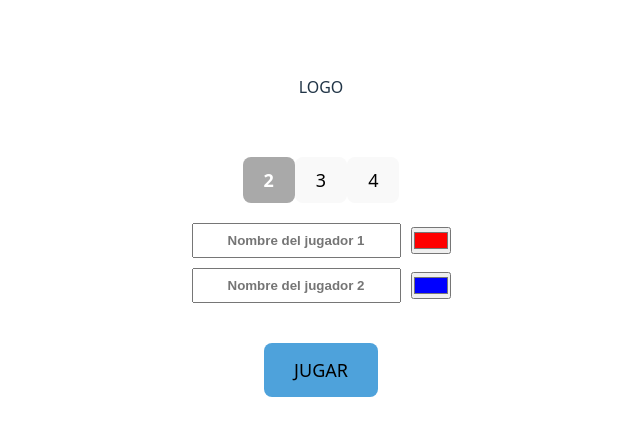
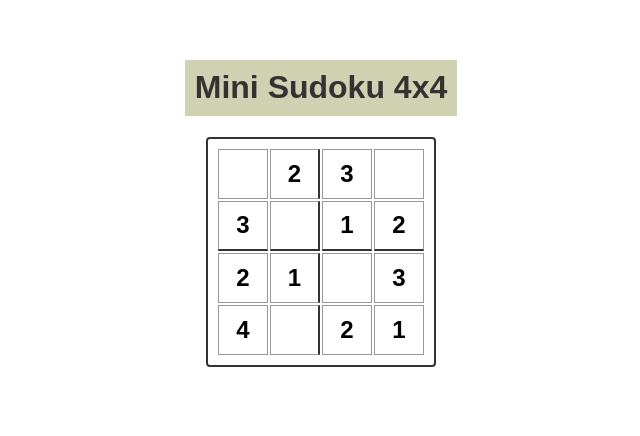
Before and after one commit to GuilleSanzNieto/ProyectoInterfacesMonoply, a React (Vite) app: page / in a window 1280 px wide. Shown: the part 186-622 px from the top of the page, without its empty margins (319-959 px from the left). Built offline with nearby package versions, Linux system fonts and the light colour scheme.

Commit message:
minijuego Sudoku

```diff
--- /dev/null
+++ b/src/juegos/Sudoku.jsx
@@ -0,0 +1,147 @@
+import React, { useState, useEffect } from 'react';
+import './styles/Sudoku.css';
+
+// Define algunos puzzles 4x4 (0 representa celda vacía)
+const puzzles = [
+  // Puzzle 1
+  [
+    [0, 2, 3, 0],  // Fila 1: faltan {1,4}
+    [3, 0, 1, 2],  // Fila 2: falta {4} en la columna 2
+    [2, 1, 0, 3],  // Fila 3: falta {4} en la columna 3
+    [4, 0, 2, 1]   // Fila 4: falta {3} en la columna 2
+  ],
+  // Puzzle 2
+  [
+    [1, 0, 0, 4],  // Fila 1: faltan {2,3} en columna 2 y 3
+    [0, 4, 1, 0],  // Fila 2: faltan {2,3} en columna 1 y 4
+    [2, 0, 4, 3],  // Fila 3: falta {1} en columna 2
+    [0, 3, 2, 1]   // Fila 4: falta {4} en columna 1
+  ],
+  // Puzzle 3
+  [
+    [1, 2, 0, 4],  // Fila 1: falta {3} en columna 3
+    [0, 4, 1, 2],  // Fila 2: falta {3} en columna 1
+    [2, 1, 4, 0],  // Fila 3: falta {3} en columna 4
+    [4, 3, 0, 1]   // Fila 4: falta {2} en columna 3
+  ]
+];
+
+// Función para seleccionar aleatoriamente un puzzle
+const getRandomPuzzle = () => {
+  const randomIndex = Math.floor(Math.random() * puzzles.length);
+  return puzzles[randomIndex];
+};
+
+// Función auxiliar para validar que un grupo contenga exactamente 1,2,3,4
+const isValidGroup = (nums) => {
+  const sorted = [...nums].sort();
+  return sorted.join('') === '1234';
+};
+
+// Función para validar si el sudoku está resuelto
+const isSudokuSolved = (board) => {
+  // Comprobar filas
+  for (let row of board) {
+    if (!isValidGroup(row)) return false;
+  }
+  // Comprobar columnas
+  for (let j = 0; j < 4; j++) {
+    const col = board.map(row => row[j]);
+    if (!isValidGroup(col)) return false;
+  }
+  // Comprobar cada bloque 2x2
+  const boxes = [[0,0],[0,2],[2,0],[2,2]];
+  for (let [r, c] of boxes) {
+    const box = [
+      board[r][c],
+      board[r][c+1],
+      board[r+1][c],
+      board[r+1][c+1]
+    ];
+    if (!isValidGroup(box)) return false;
+  }
+  return true;
+};
+
+const Sudoku = () => {
+  // Inicializa el tablero con un puzzle aleatorio
+  const [board, setBoard] = useState(getRandomPuzzle());
+  const [hasWon, setHasWon] = useState(false);
+
+  // Array de colores para el confetti
+  const colors = ["#f94144", "#f3722c", "#f8961e", "#f9c74f", "#90be6d", "#43aa8b", "#577590"];
+
+  // Actualiza el valor de una celda
+  const handleChange = (rowIndex, colIndex, value) => {
+    const newBoard = board.map((row, i) =>
+      row.map((cell, j) => {
+        if (i === rowIndex && j === colIndex) {
+          const num = parseInt(value, 10);
+          return isNaN(num) ? 0 : num;
+        }
+        return cell;
+      })
+    );
+    setBoard(newBoard);
+  };
+
+  // Comprueba si se ha resuelto el sudoku cada vez que cambia board
+  useEffect(() => {
+    if (isSudokuSolved(board)) {
+      setHasWon(true);
+    } else {
+      setHasWon(false);
+    }
+  }, [board]);
+
+  return (
+    <div className="sudoku">
+      <h1>Mini Sudoku 4x4</h1>
+      <div className="board">
+        {board.map((row, rowIndex) => (
+          <div key={rowIndex} className="sudoku-row">
+            {row.map((cell, colIndex) => {
+              // Para separar las subcuadrículas 2x2, agregamos clases extras:
+              const extraClass =
+                (colIndex === 1 ? " vertical-border" : "") +
+                (rowIndex === 1 ? " horizontal-border" : "");
+              return (
+                <input
+                  key={colIndex}
+                  className={"sudoku-cell" + extraClass}
+                  type="text"
+                  maxLength="1"
+                  value={cell === 0 ? '' : cell}
+                  onChange={(e) => handleChange(rowIndex, colIndex, e.target.value)}
+                />
+              );
+            })}
+          </div>
+        ))}
+      </div>
+      {hasWon && (
+        <div className="overlay">
+          <div className="win-message">
+            <h2>WINNER</h2>
+            <div className="confetti-container">
+              {[...Array(20)].map((_, i) => (
+                <div
+                  key={i}
+                  className="confetti-piece"
+                  style={{
+                    '--delay': `${Math.random() * 3}s`,
+                    '--left': `${Math.random() * 100}%`,
+                    '--duration': `${Math.random() * 3 + 2}s`,
+                    backgroundColor: colors[Math.floor(Math.random() * colors.length)]
+                  }}
+                ></div>
+              ))}
+            </div>
+          </div>
+        </div>
+      )}
+    </div>
+  );
+};
+
+export default Sudoku;
--- /dev/null
+++ b/src/juegos/styles/Sudoku.css
@@ -0,0 +1,78 @@
+.sudoku {
+    display: flex;
+    flex-direction: column;
+    align-items: center;
+    font-family: Arial, sans-serif;
+    padding: 20px;
+}
+
+.sudoku h1 {
+    margin-bottom: 20px;
+    font-size: 2em;
+    color: #333;
+}
+
+/* Configura el tablero como grid de 4 columnas y 4 filas */
+.board {
+    display: grid;
+    grid-template-columns: repeat(4, 50px);
+    grid-template-rows: repeat(4, 50px);
+    gap: 2px;
+    border: 2px solid #333;
+}
+
+/* Usamos .sudoku-row para organizar por filas; podés dejarlo con display: contents
+   o usar flex si lo prefieres */
+.sudoku-row {
+    display: contents;
+}
+
+/* Estilos básicos de cada celda */
+.sudoku-cell {
+    width: 50px;
+    height: 50px;
+    text-align: center;
+    font-size: 1.5em;
+    border: 1px solid #999;
+}
+
+/* Bordes más gruesos para separar subcuadrículas 2x2 */
+/* Si la celda es la última de la subcuadrícula en la columna (colIndex 1 en 0-indexed) */
+.sudoku-cell.vertical-border {
+    border-right: 2px solid #333;
+}
+
+/* Si la celda está en la fila 1 (0-indexed) para separar horizontalmente */
+.sudoku-cell.horizontal-border {
+    border-bottom: 2px solid #333;
+}
+
+/* Opcional: Al enfocar la celda */
+.sudoku-cell:focus {
+    outline: none;
+    background-color: #eef;
+}
+
+/* Overlay de victoria */
+.overlay {
+    position: fixed;
+    top: 0;
+    left: 0;
+    right: 0;
+    bottom: 0;
+    background: rgba(0, 0, 0, 0.6);
+    display: flex;
+    align-items: center;
+    justify-content: center;
+    z-index: 1000;
+  }
+
+  .win-message {
+    position: relative;
+    color: #11542d;
+    text-align: center;
+    padding: 20px;
+    background: #d0d1b1;
+    border-radius: 10px;
+    font-size: 3rem;
+  }
--- a/src/main.jsx
+++ b/src/main.jsx
@@ -7,9 +7,10 @@ import Tablero from './components/Tablero.jsx'
 import TicTacToe from './juegos/TicTacToe.jsx'
 import WordSearch from './juegos/WordSearch.jsx'
 import MemoriCard from './juegos/MemoriCard.jsx'
+import Sudoku from './juegos/Sudoku.jsx'
 
 createRoot(document.getElementById('root')).render(
   <StrictMode>
-    <App />
+    <Sudoku />
   </StrictMode>
 )
```
